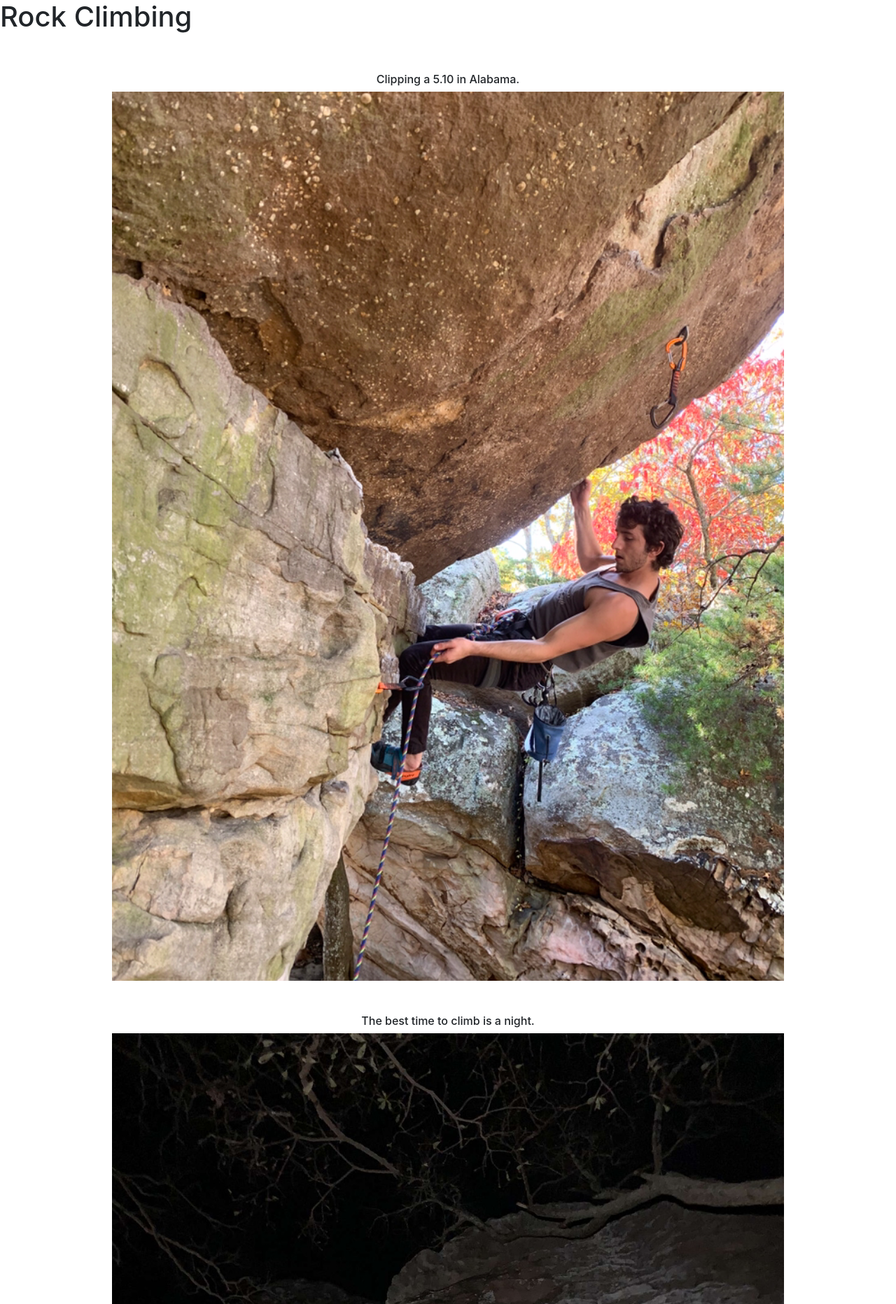
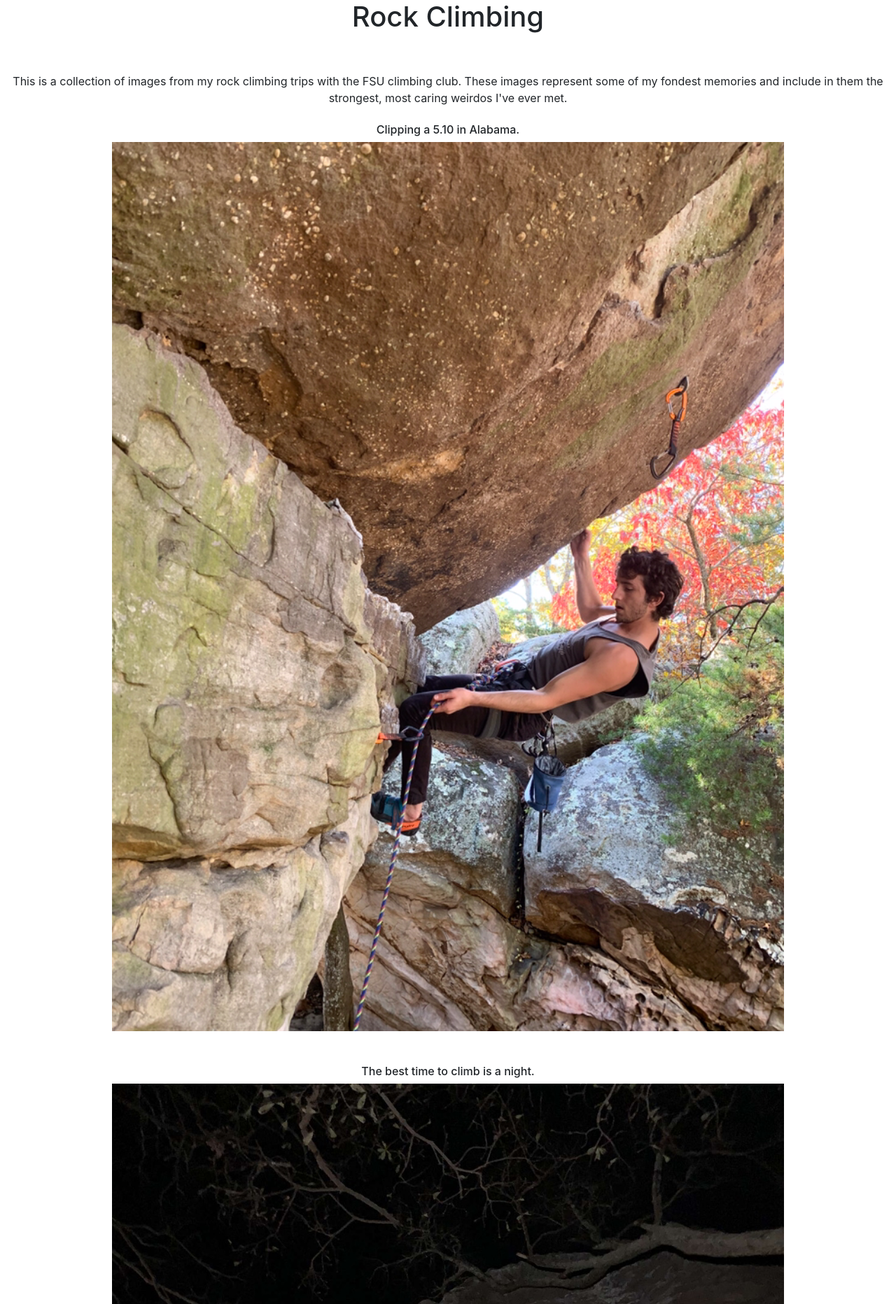
Before and after one commit to mont-grunthal/my_website, a Flask app: page /rocks in a window 1280 px wide. Shown: the part 56-1920 px from the top of the page at 70% size. Run offline with Flask 2, Linux system fonts and the light colour scheme; some libraries are stand-ins or nearby versions.

Commit message:
Added more text to the rock climbing page.

```diff
--- a/templates/rock_climbing.html
+++ b/templates/rock_climbing.html
@@ -4,10 +4,15 @@
 <html>
 <head>
   <h1>Rock Climbing</h1>
+</head>
 <br>
 <br>
-</head>
-
+<body style="text-align:center"> This is a collection of images from my rock climbing trips with the FSU
+       climbing club. These images represent some of my fondest memories and
+       include in them the strongest, most caring weirdos I've ever met.
+</body>
+<br>
+<br>
 <style>
 img {
  display: flex;
@@ -26,6 +31,10 @@ img {
   <br>
 <h6 style="text-align:center"> Me entering a never before entered cave and discovering claustraphobia. </h6>
 <image src = "{{url_for('static', filename = 'images/cave2.JPG')}}">
+    <br>
+    <br>
+<h6 style="text-align:center"> A much cooler cave in Georgia. </h6>
+<image src = "{{url_for('static', filename = 'images/cave.jpg')}}">
     <br>
     <br>
 <h6 style="text-align:center"> Me and a friend discussing how to set an anchor. </h6>
@@ -48,10 +57,6 @@ img {
 <image src = "{{url_for('static', filename = 'images/brainfreeze.jpg')}}">
    <br>
    <br>
-<h6 style="text-align:center"> A much cooler cave in Georgia. </h6>
-<image src = "{{url_for('static', filename = 'images/cave.jpg')}}">
-  <br>
-  <br>
 <h6 style="text-align:center"> A rare photo of me actually climbing. </h6>
 <image src = "{{url_for('static', filename = 'images/climbing.jpg')}}">
    <br>
```
Lines whose indentation alone changed are shown as unchanged.
